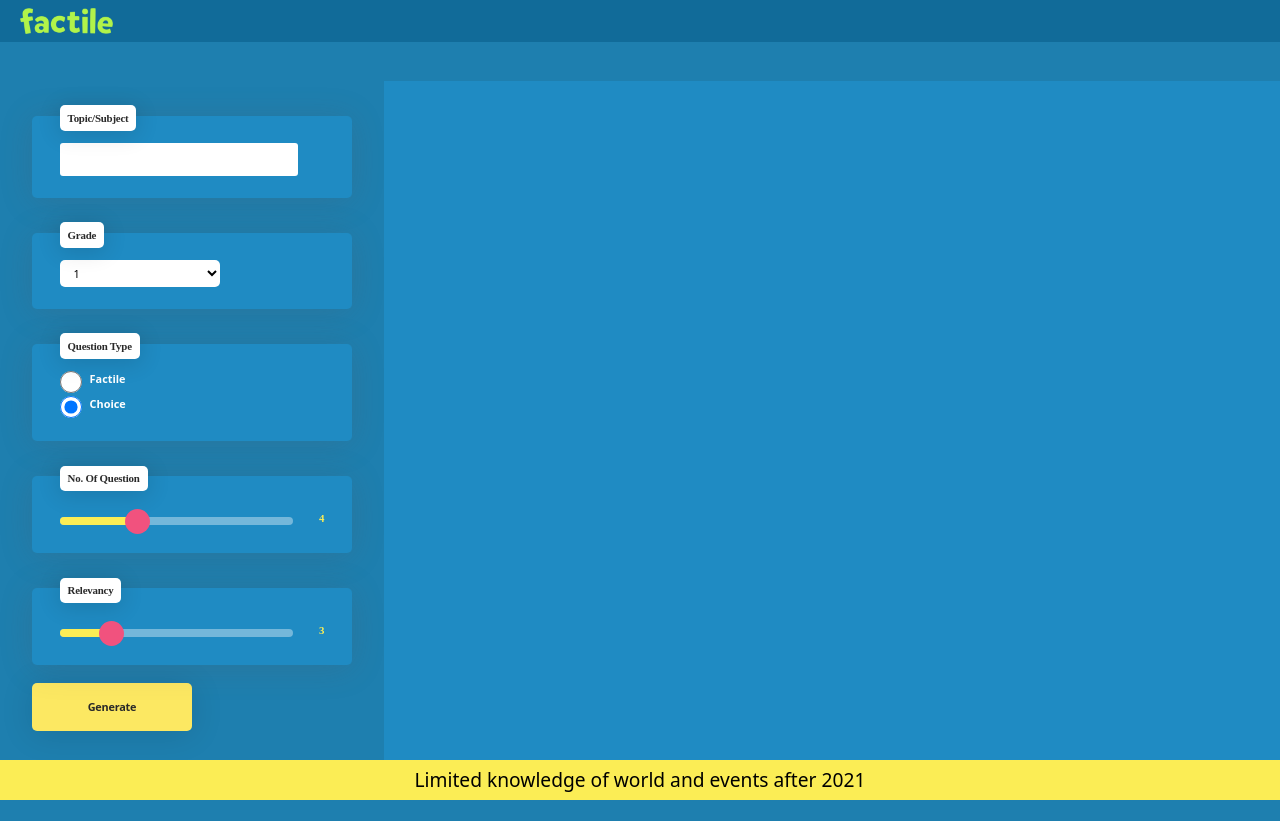
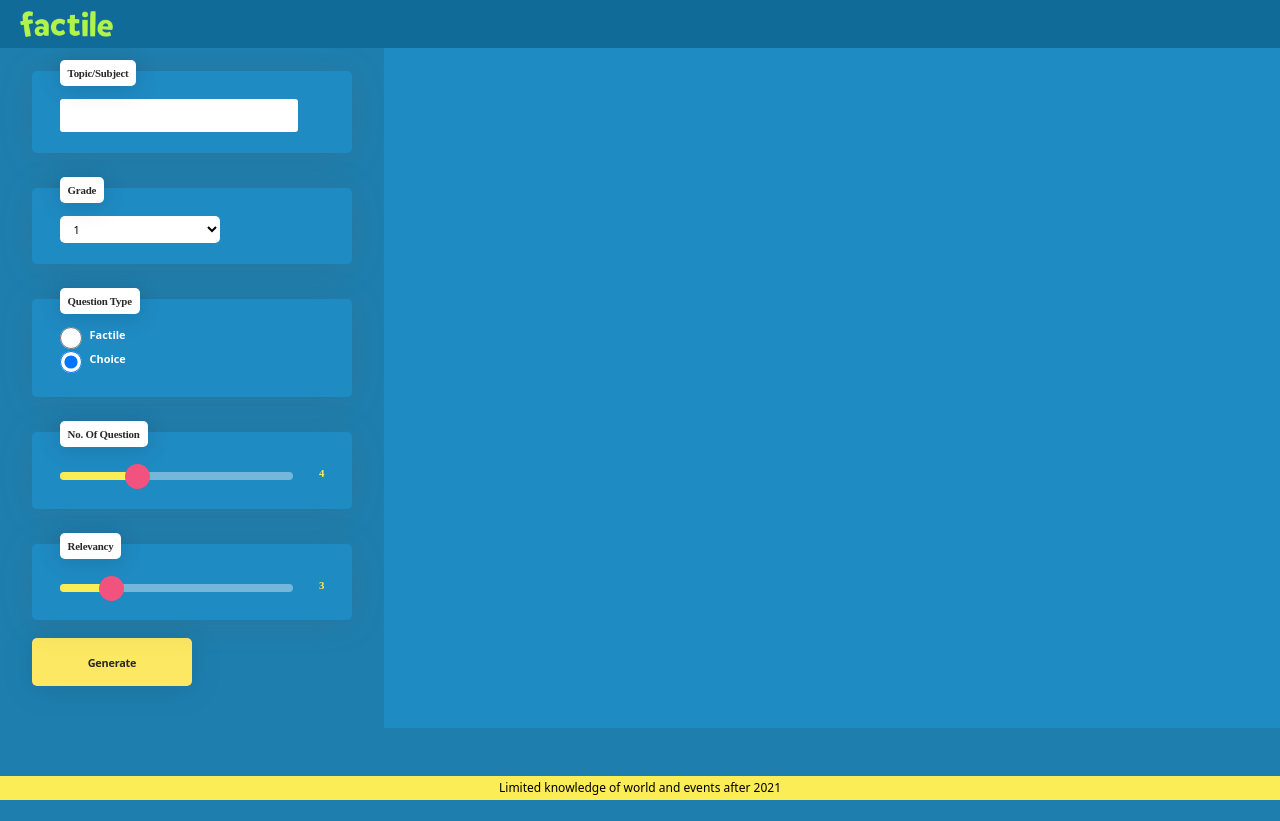
Before and after one commit to riya-deligence/questionGenerator, a React (Create React App) app: page / in a window 1280 px wide. After the commit the page ends 800 px from the top, so only its background shows below. Built offline with nearby package versions, Linux system fonts and the light colour scheme.

Commit message:
separating files and add build folder

```diff
--- a/package.json
+++ b/package.json
@@ -18,6 +18,7 @@
     "bootstrap": "^5.3.0-alpha3",
     "openai": "^3.2.1",
     "react": "^18.2.0",
+    "react-app-polyfill": "^3.0.0",
     "react-bootstrap": "^2.7.4",
     "react-dom": "^18.2.0",
     "react-scripts": "5.0.1",
--- a/src/App.css
+++ b/src/App.css
@@ -9,14 +9,15 @@
   background-color: #fbed55;
   color: black;
   width: 100%;
-  height: 40px;
-  font-size: 16px;
+  height:3vh;
+  /* height: 40px; */
+  font-size: 1vh;
 
 
 }
 .footer p{
 margin: auto;
-  font-size: 1.2em;
+  font-size: 1.5vh;
 }
 
 .header {
@@ -28,7 +29,8 @@ margin: auto;
   z-index: 99;
   overflow: hidden;
   width: 100%;
-  height: auto;
+  height:6vh;
+  /* height: auto; */
 }
 
 .heading {
@@ -173,9 +175,10 @@ margin: auto;
 
 .main-div {
   display: flex;
+
   flex-direction: row;
-  margin-top: 5.04rem;
-  margin-bottom: 3rem;
+  margin-top: 4.5vh;
+  /* margin-bottom: 0vh; */
   width: 100vw;
   height: 86.5vh;
   overflow-y:auto;
@@ -223,8 +226,8 @@ margin: auto;
 } */
 @media only screen and (max-width: 320px){
 .footer{
-  height:15px;
-  font-size: 7px;
+  /* height:15px; */
+  /* font-size: 7px; */
 }
 .navbar {
   width: 25%;
@@ -247,8 +250,8 @@ margin: auto;
 } */
 @media only screen and (min-width: 768px) and (max-width:992px){
   .footer{
-    height: 40px;
-    font-size:14px ;
+    /* height: 40px; */
+    /* font-size:14px ; */
   }
   .navbar{
     width:15%
@@ -261,10 +264,10 @@ margin: auto;
     width: 100%;
     margin-right: 0;
   }
-  .footer {
+  /* .footer {
     height: 20px;
     font-size: 10px;
-  }
+  } */
 
 
   .box {
--- a/src/App.js
+++ b/src/App.js
@@ -1,10 +1,10 @@
 import React, { useState } from "react";
 import "./App.css";
 import axios from "axios";
-import logo from "./logo/logo.png";
-import Spinner from "./Spinner";
-import MCQExtractor from "./McQuestionExtractor";
-import TextExtractor from "./QuestionAnswerExtractor";
+import logo from "./Image/logo.png";
+import Spinner from "./Components/Spinners/CircleSpinner";
+import MCQExtractor from "./Components/Extractor/McQuestionExtractor";
+import TextExtractor from "./Components/Extractor/QuestionAnswerExtractor";
 import { Slider } from "@material-ui/core";
 import { createTheme } from "@material-ui/core/styles";
 import { ThemeProvider } from "@material-ui/styles";
@@ -12,7 +12,7 @@ import { ToastContainer, toast } from "react-toastify";
 import "@fortawesome/fontawesome-free/css/all.css";
 
 import "react-toastify/dist/ReactToastify.css";
-import GrowExample from "./loading";
+import GrowExample from "./Components/Spinners/growSpinner";
 
 function App() {
   const [question, setQuestion] = useState("");
@@ -99,7 +99,7 @@ function App() {
       // const prompt = `${value} ${selectedOption} one liner questions and answers related to ${question} for grade ${grade}`;
       const prompt = `generate ${value}  ${selectedOption} questions with answer for ${grade} grade student on ${question}`;
 
-      const apiKey = "your api key"
+      const apiKey = "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";
       const apiUrl = "https://api.openai.com/v1/completions";
 
       const headers = {
--- a/src/McQuestionExtractor.js
+++ b/src/Components/Extractor/McQuestionExtractor.js
@@ -1,5 +1,6 @@
+
 import { useState } from "react";
-import "../node_modules/bootstrap/dist/css/bootstrap.min.css";
+import "../../../node_modules/bootstrap/dist/css/bootstrap.min.css";
 import "./QuestionAnswerExtractor.css";
 
 function MCQExtractor(props) {
@@ -7,9 +8,10 @@ function MCQExtractor(props) {
   const [checkedCheckboxes, setCheckedCheckboxes] = useState([]);
 
   // Split the text field into individual question and answer pairs
-  const input = textField;
+  const input =textField;
 
   const questionAnswerPairs = input.split(/\n\n(?=[0-9Q])/).filter(Boolean);
+
 
   const questionsAndAnswers = questionAnswerPairs.map((pair) => {
     const [question, ...optionsAndAnswer] = pair.split(/\n{1,}/);
--- a/src/QuestionAnswerExtractor.js
+++ b/src/Components/Extractor/QuestionAnswerExtractor.js
@@ -1,5 +1,5 @@
 import { useState } from "react";
-import "../node_modules/bootstrap/dist/css/bootstrap.min.css";
+import "../../../node_modules/bootstrap/dist/css/bootstrap.min.css";
 import "./QuestionAnswerExtractor.css";
 
 function TextExtractor(props) {
@@ -21,7 +21,9 @@ const questionAnswerPairs = input
 .slice(1);
 const questionsAndAnswers = questionAnswerPairs.map((pair) => {
   const [question, ...answerParts] = pair.split(
-    /\n|(?:Answer:|\(A\):|\(A\)|A:|A\.|(__\S+__)|\[A\]:|\[A\]|\[Answer\]:|\[Answer\]|\nA\d+\.\s+)(?<!\()\s*/
+    /\n|(?:Answer:|\(A\):|\(A\)|A:|A\.|(__\S+__)|\[A\]:|\[A\]|\[Answer\]:|\[Answer\]|\nA\d+\.\s+)(?:\()(?!<)\s*/
+
+    // /\n|(?:Answer:|\(A\):|\(A\)|A:|A\.|(__\S+__)|\[A\]:|\[A\]|\[Answer\]:|\[Answer\]|\nA\d+\.\s+)(?<!\()\s*/
     );
     const answer = answerParts.join("").trim();
     return { question: question.trim(), answer: answer.trim() };
--- a/src/Spinner.js
+++ b/src/Components/Spinners/CircleSpinner.js
@@ -1,4 +1,4 @@
-import "../node_modules/bootstrap/dist/css/bootstrap.min.css"
+import "../../../node_modules/bootstrap/dist/css/bootstrap.min.css"
 import React from 'react'
 
 const Spinner = () => {
```
Also changed, not shown: src/Components/Extractor/QuestionAnswerExtractor.css (renamed from src/QuestionAnswerExtractor.css), src/Components/Spinners/growSpinner.js (renamed from src/loading.js), src/Image/logo.png (renamed from src/logo/logo.png), 1 other file (tests, documents, lock files or other folders).
